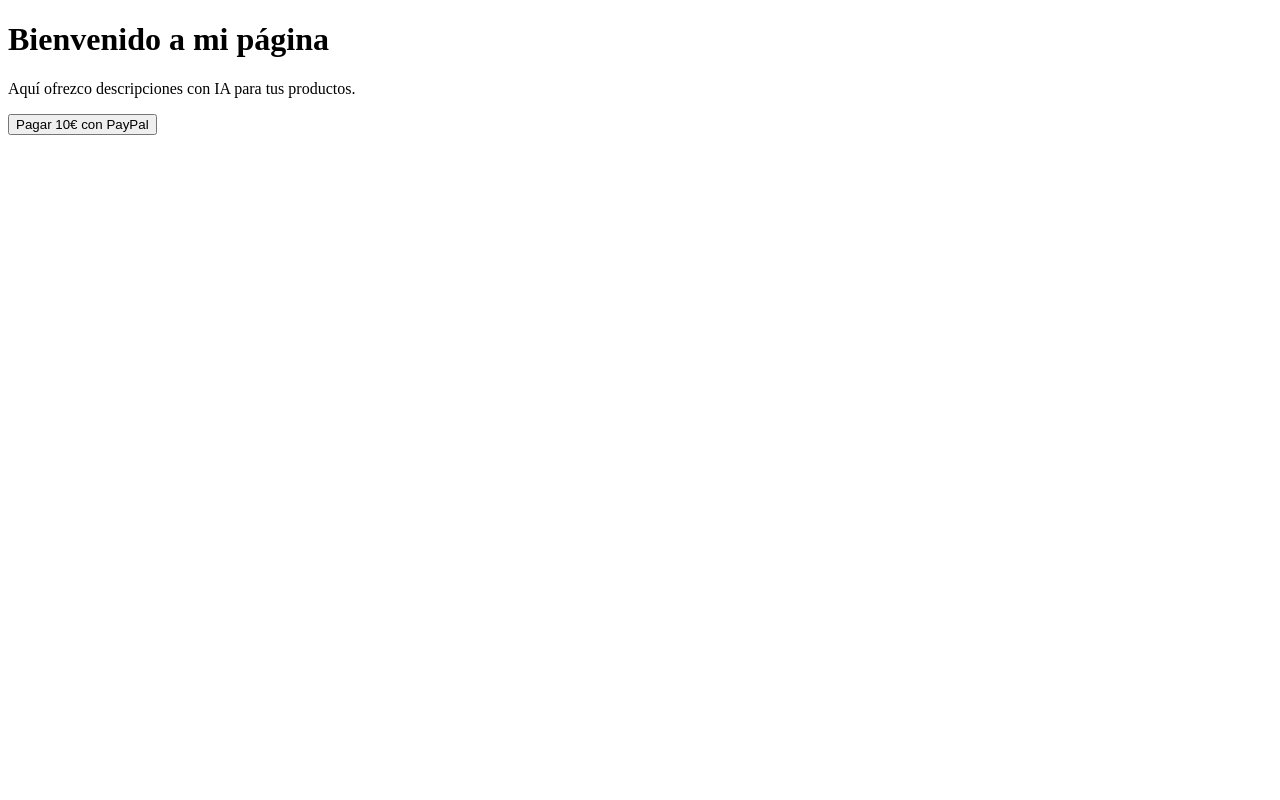
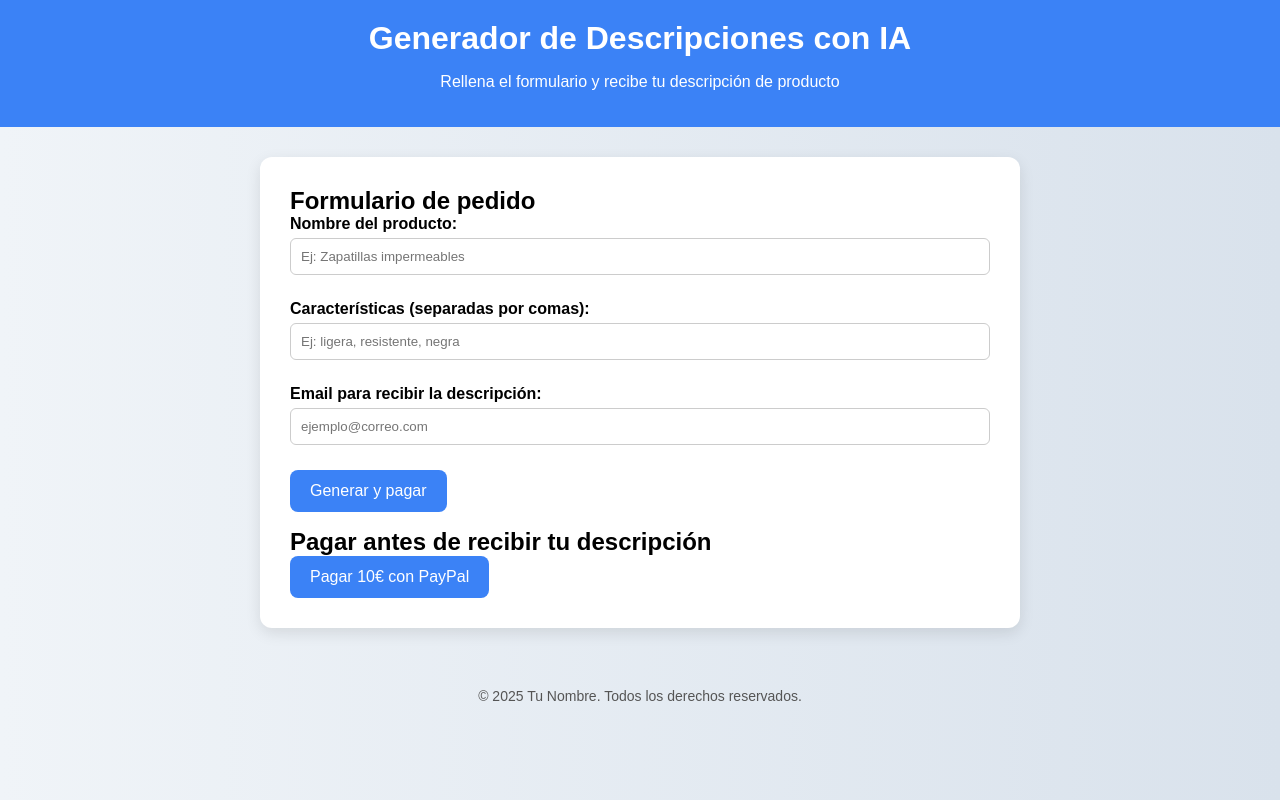
Before and after one commit to RamiBM02/Mi-Web, a plain HTML site: page index.html in a window 1280 px wide. Drawn offline with Linux system fonts and the light colour scheme.

Commit message:
index.html

```diff
--- a/index.html
+++ b/index.html
@@ -1,16 +1,116 @@
-<!doctype html>
-<html>
+<!DOCTYPE html>
+<html lang="es">
 <head>
-  <meta charset="utf-8">
-  <title>Mi primera web</title>
+  <meta charset="UTF-8">
+  <title>Generador de Descripciones con IA</title>
+  <style>
+    body {
+      font-family: Arial, sans-serif;
+      background: linear-gradient(to right, #f0f4f8, #d9e2ec);
+      margin: 0;
+      padding: 0;
+    }
+    header {
+      background-color: #3b82f6;
+      color: white;
+      padding: 20px;
+      text-align: center;
+    }
+    h1, h2 {
+      margin: 0;
+    }
+    main {
+      max-width: 700px;
+      margin: 30px auto;
+      background-color: white;
+      padding: 30px;
+      border-radius: 12px;
+      box-shadow: 0 5px 15px rgba(0,0,0,0.1);
+    }
+    form label {
+      display: block;
+      margin-bottom: 10px;
+      font-weight: bold;
+    }
+    input[type="text"], input[type="email"] {
+      width: 100%;
+      padding: 10px;
+      margin-top: 5px;
+      margin-bottom: 15px;
+      border-radius: 6px;
+      border: 1px solid #ccc;
+      box-sizing: border-box;
+    }
+    button {
+      background-color: #3b82f6;
+      color: white;
+      border: none;
+      padding: 12px 20px;
+      border-radius: 8px;
+      cursor: pointer;
+      font-size: 16px;
+    }
+    button:hover {
+      background-color: #2563eb;
+    }
+    #mensaje {
+      margin-top: 15px;
+      font-weight: bold;
+      color: green;
+    }
+    footer {
+      text-align: center;
+      margin-top: 40px;
+      padding: 20px;
+      font-size: 14px;
+      color: #555;
+    }
+  </style>
 </head>
 <body>
-  <h1>Bienvenido a mi página</h1>
-  <p>Aquí ofrezco descripciones con IA para tus productos.</p>
 
-  <!-- Botón de pago de PayPal -->
-  <a href="https://paypal.me/TUUSUARIO/10" target="_blank">
+<header>
+  <h1>Generador de Descripciones con IA</h1>
+  <p>Rellena el formulario y recibe tu descripción de producto</p>
+</header>
+
+<main>
+  <h2>Formulario de pedido</h2>
+  <form id="productForm">
+    <label>Nombre del producto:
+      <input type="text" id="name" placeholder="Ej: Zapatillas impermeables" required>
+    </label>
+
+    <label>Características (separadas por comas):
+      <input type="text" id="features" placeholder="Ej: ligera, resistente, negra" required>
+    </label>
+
+    <label>Email para recibir la descripción:
+      <input type="email" id="email" placeholder="ejemplo@correo.com" required>
+    </label>
+
+    <button type="submit">Generar y pagar</button>
+  </form>
+
+  <p id="mensaje"></p>
+
+  <h2>Pagar antes de recibir tu descripción</h2>
+  <a id="paypalButton" href="https://paypal.me/RamiBM02/10" target="_blank">
     <button>Pagar 10€ con PayPal</button>
   </a>
+</main>
+
+<footer>
+  © 2025 Tu Nombre. Todos los derechos reservados.
+</footer>
+
+<script>
+document.getElementById("productForm").addEventListener("submit", function(e){
+  e.preventDefault();
+  document.getElementById("mensaje").textContent =
+    "Gracias por rellenar el formulario. Haz clic en el botón de PayPal para pagar y recibir tu descripción en tu email.";
+});
+</script>
+
 </body>
 </html>
```
